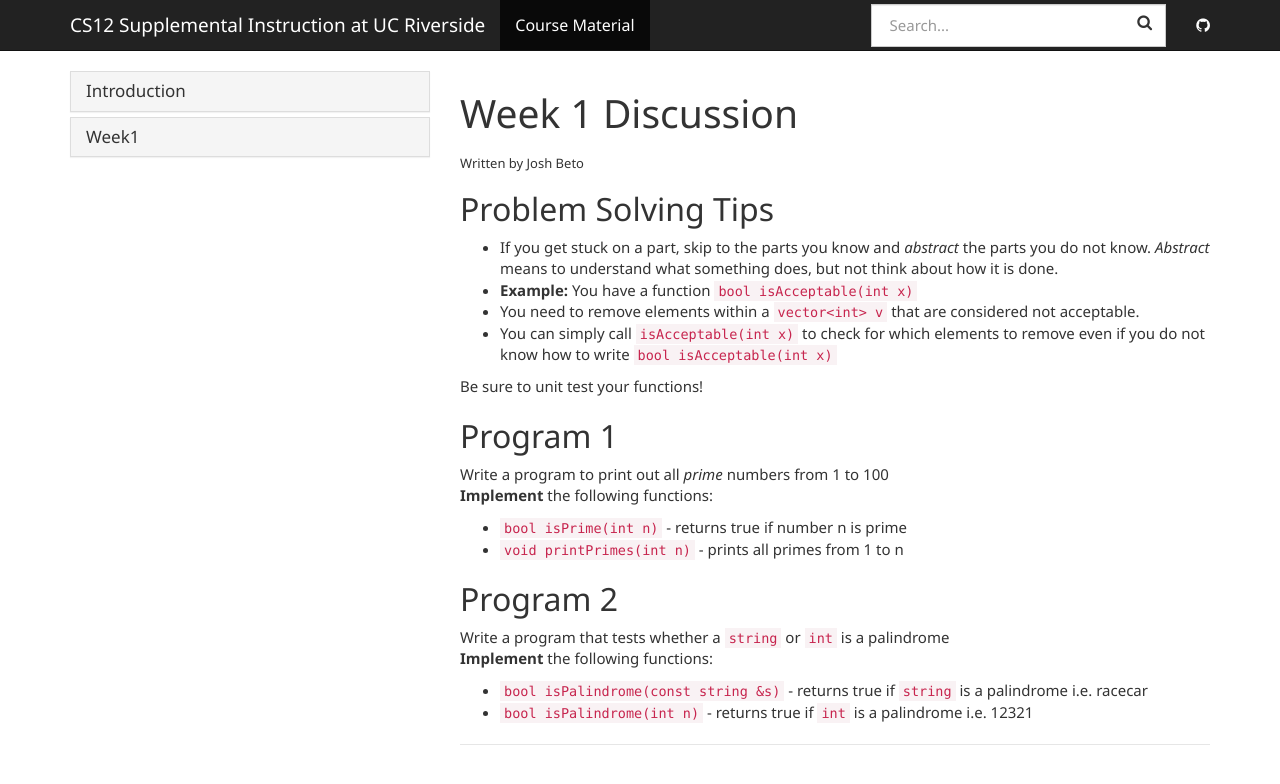
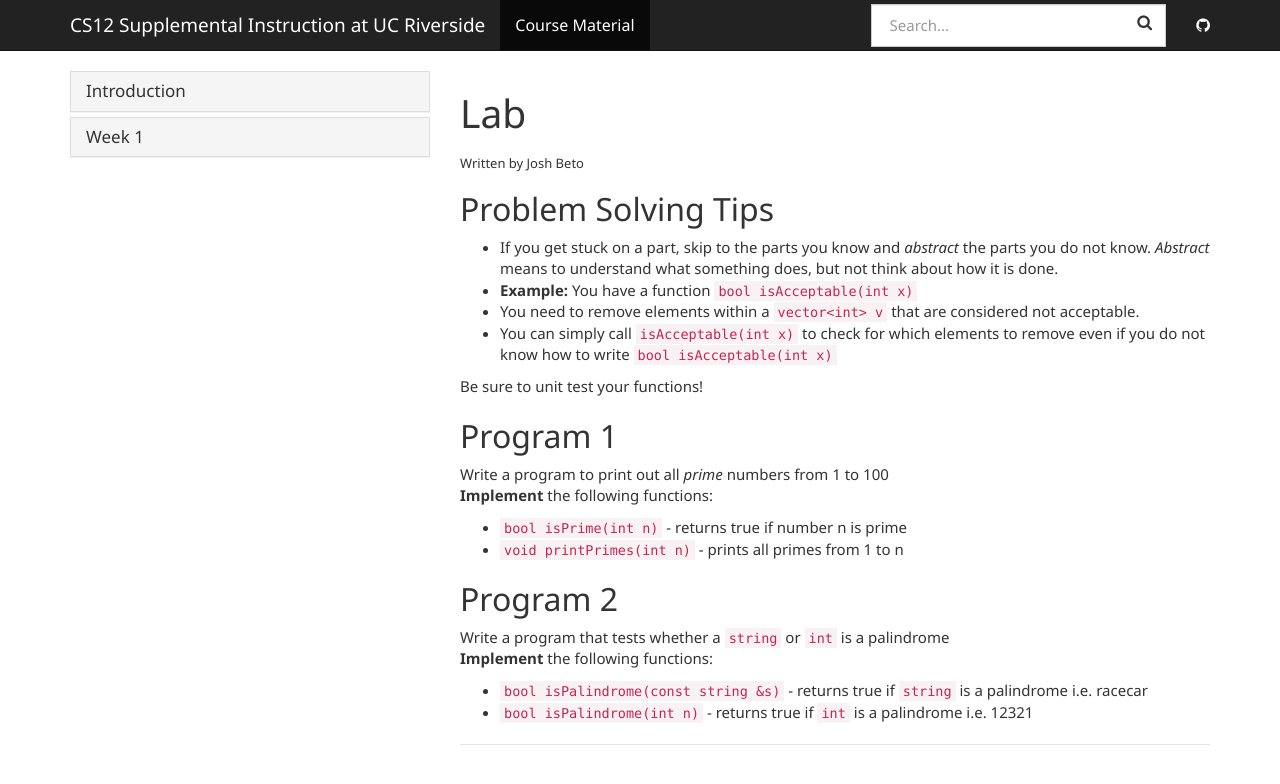
Before and after one commit to cs-si-ucr/cs12-reborn, a Jekyll site: the page built from _docs/week1/week1_lab.md, in a window 1280 px wide. Shown: the top 784 px of the page. Built offline with Jekyll 4.4.1, drawn with Linux system fonts in a browser that asks for light colours; nearby versions of some CDN libraries.

Commit message:
Adjusted week 1 title and permalink

```diff
--- a/_data/docs.yml
+++ b/_data/docs.yml
@@ -2,7 +2,7 @@
   docs:
   - home
 
-- title: Week1
+- title: Week 1
   docs:
   - week1_dis
   - week1_lab
--- a/_docs/week1/week1_lab.md
+++ b/_docs/week1/week1_lab.md
@@ -1,6 +1,6 @@
 ---
-title: Week 1 Discussion
-permalink: /docs/week1/
+title: Lab
+permalink: /docs/week1_lab
 ---
 
 ###### Written by Josh Beto
```
Also changed, not shown: _docs/week1/week1_dis.md (+2 -2 lines).
